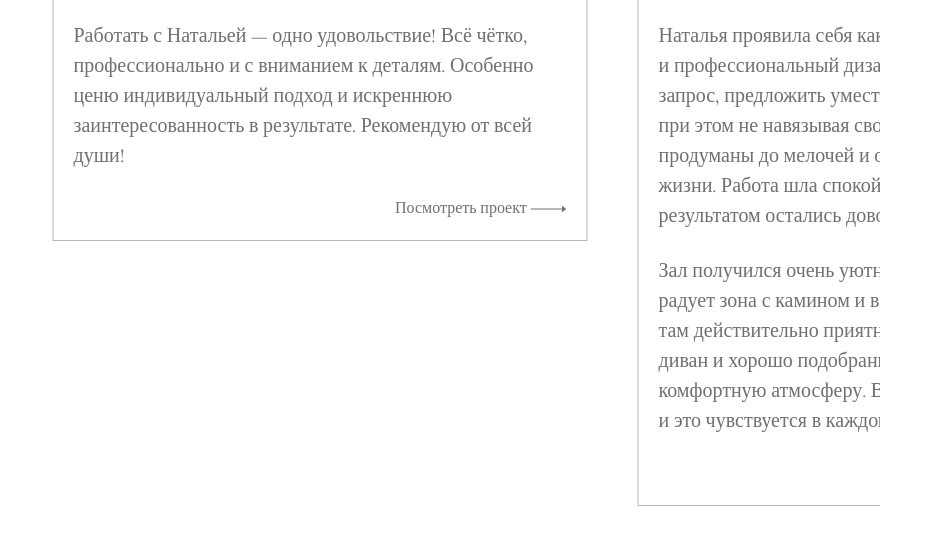
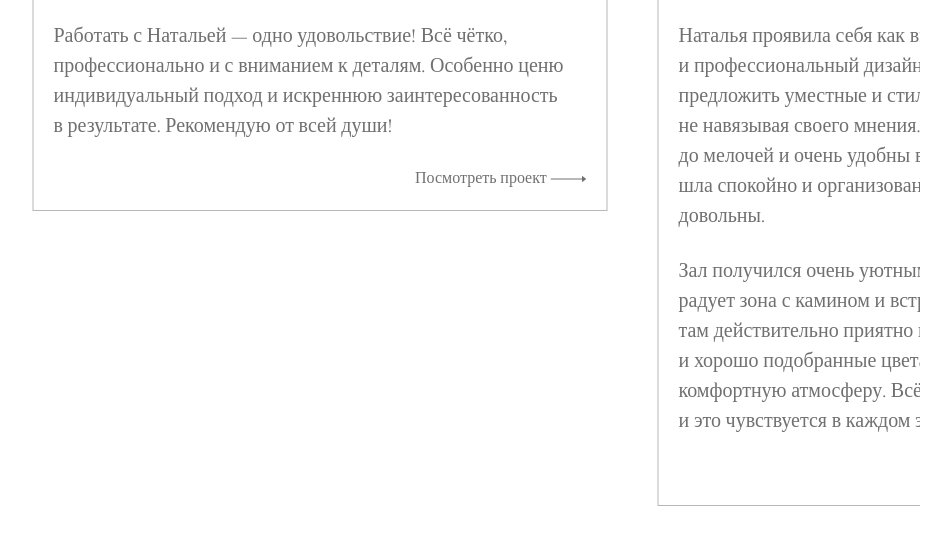
Before and after one commit to hataevicha5922/test-tale-in, a website: page index.html in a window 1280 px wide. Shown: the part 255-800 px from the top of the page, without its empty margins (320-1271 px from the left). Drawn offline with nearby package versions, Linux system fonts and the light colour scheme; files that its build step writes are made by us from their sources; files whose address does not match are found by name.

Commit message:
add gh-p

```diff
--- a/style.css
+++ b/css/style.css
@@ -67,7 +67,7 @@ button {
 
 .container {
     width: 100%;
-    max-width: 1200px;
+    max-width: 1600px;
     margin: 0 auto;
     padding: var(--container-padding);
 }
```
Also changed, not shown: package.json (added, +9 -0 lines), css/swiper.min.css (renamed from swiper.min.css), js/swiper.min.js (renamed from swiper.min.js), 2 other files.
